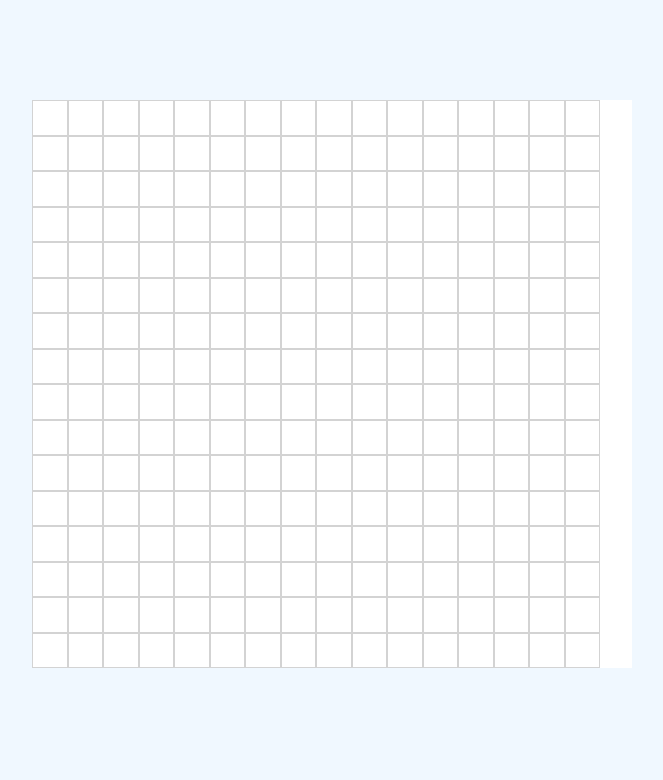
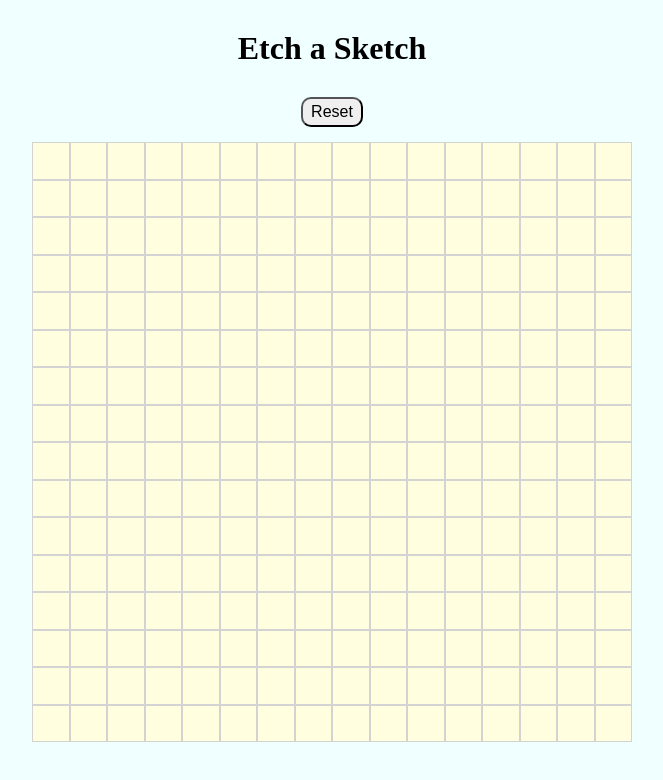
Before and after one commit to gabriele92984/etch-a-sketch, a plain HTML site: page index.html in a window 1280 px wide. Shown: the whole page, without its empty margins (308-971 px from the left). Drawn offline with Linux system fonts and the light colour scheme.

Commit message:
Create hovering effect

```diff
--- a/css/styles.css
+++ b/css/styles.css
@@ -1,24 +1,39 @@
-html {
+body {
+  margin:0;
+  padding: 0;
   box-sizing: border-box;
+  background-color: azure;
 }
 
-*, *:before, *:after {
-  box-sizing: inherit;
-  border: 0;
-  margin: 0;
+header {
+  display: flex;
+  flex-direction: column;
+  justify-content: center;
+  align-items: center;
 }
 
-body {
-  background-color: aliceblue;
+h1 {
+  margin: 30px auto;
+}
+
+button {
+  font-size: medium;
+  padding: 4px 8px;
+  border-radius: 10px;
 }
 
 #grid {
   display: flex;
   flex-wrap: wrap;
-  background-color: white;
-  margin: 100px auto;
+  margin: 15px auto;
+  background-color: lightyellow;
 }
 
 .cell {
   border: 1px solid lightgray;
+  flex-grow: 1;
 }
+
+.hovered {
+  background-color: lightcoral;
+}
--- a/index.html
+++ b/index.html
@@ -8,13 +8,15 @@
   <script src="./js/script.js" defer></script>
   <title>Document</title>
 </head>
-
 <body>
+  <header>
+    <h1>Etch a Sketch</h1>
+    <button>Reset</button>
+  </header>
 
   <div id="grid" class="container">
 
   </div>
 
 </body>
-
 </html>
--- a/js/script.js
+++ b/js/script.js
@@ -1,17 +1,17 @@
-const squareArea = 600;
-let gridSize = 16;
+const gridArea = 600;
+let cellSize = 16;
 
 const grid = document.querySelector("#grid");
-grid.style.width = `${squareArea}px`;
-grid.style.width = `${squareArea}px`;
+grid.style.width = `${gridArea}px`;
+grid.style.height = `${gridArea}px`;
 
 function createGrid() {
 
-  for (let i = 0; i < (Math.pow(gridSize, 2)); i++) {
+  for (let i = 0; i < (Math.pow(cellSize, 2)); i++) {
     const gridCell = document.createElement("div");
 
-    gridCell.style.width = `${(squareArea / gridSize) - 2}px`;
-    gridCell.style.height = `${(squareArea / gridSize) - 2}px`;
+    gridCell.style.width = `${(gridArea / cellSize) -2}px`;
+    gridCell.style.height = `${(gridArea / cellSize) -2}px`;
     gridCell.classList.add("cell");
 
     grid.appendChild(gridCell);
@@ -19,3 +19,19 @@ function createGrid() {
 }
 
 createGrid();
+
+
+const gridCell = document.querySelectorAll('.cell');
+
+    // Add event listeners for hover effect
+    gridCell.forEach(item => {
+      item.addEventListener('mouseenter', () => {
+        item.classList.add('hovered');
+      });
+    });
+
+
+    // Add event listeners for remove hover effect
+    /* item.addEventListener('mouseleave', () => {
+        item.classList.remove('hovered');
+      }); */
```
